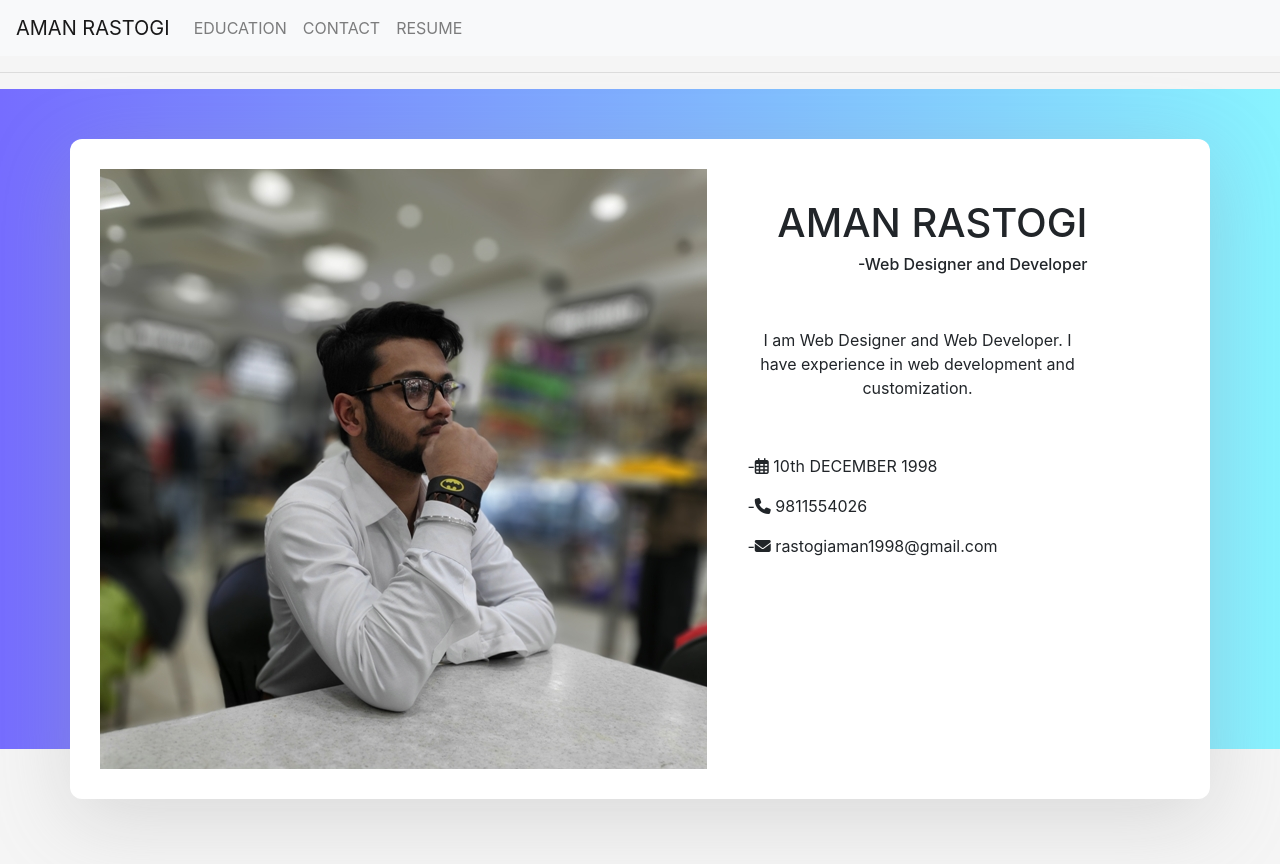
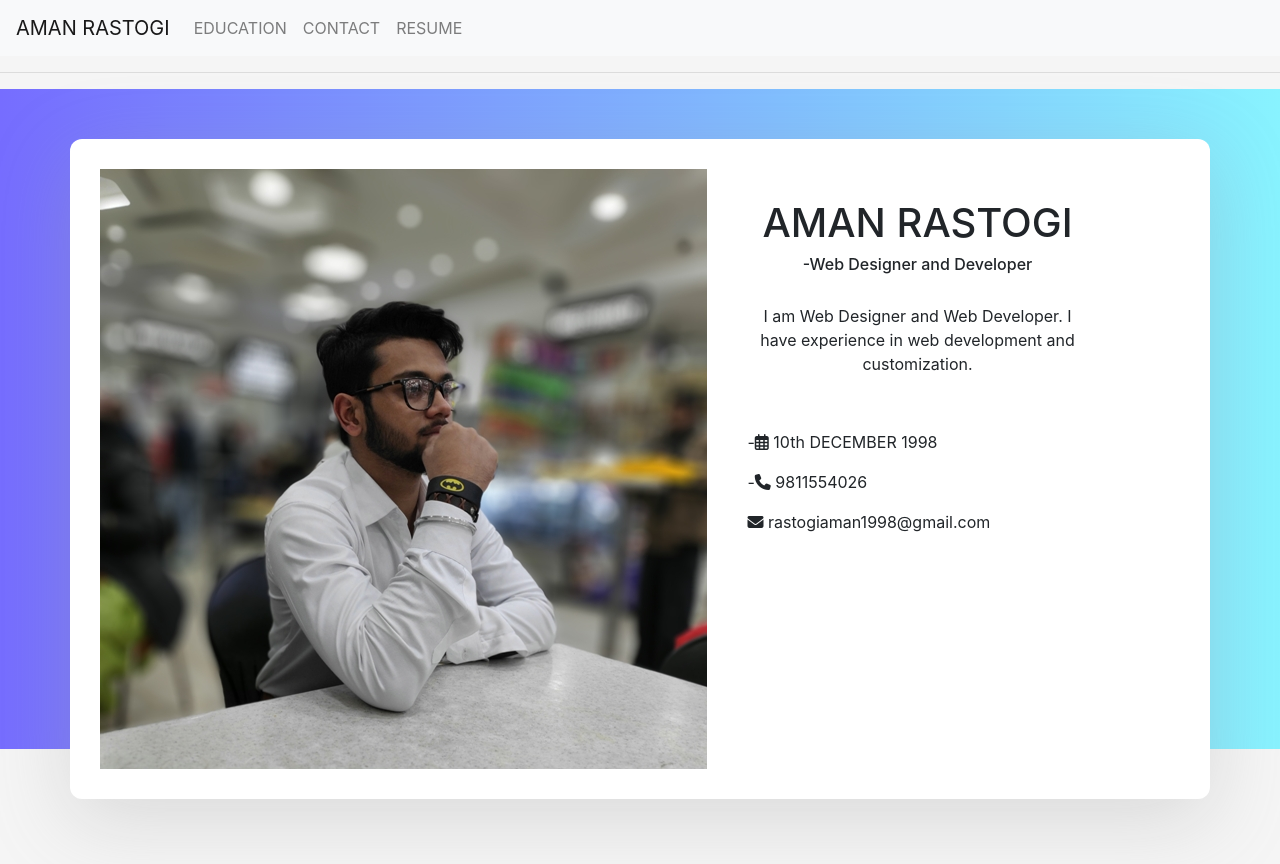
Before and after one commit to rastogiaman1998/personalcv, a plain HTML site: page index.html in a window 1280 px wide. Drawn offline with nearby package versions, Linux system fonts and the light colour scheme.

Commit message:
Update index.html

```diff
--- a/index.html
+++ b/index.html
@@ -40,16 +40,16 @@
     <div class="col-md-3"></div>
     <div class="col-md-4 " >
       <div class="clearfix"></div>
-      <h1 style="text-align: right;">AMAN RASTOGI</h1>
-      <h6 style="text-align: right;">-Web Designer and Developer</h6>
+      <h1 style="text-align: center;">AMAN RASTOGI</h1>
+      <h6 style="text-align: center;">-Web Designer and Developer</h6>
       <div class="clearfix"></div>
-      <br>
+
       <p style="text-align: center;">I am Web Designer and Web Developer. I have experience in web development and customization.</p>
       <div class="clearfix"></div>
       <br>
       <p>-<i class='far fa-calendar-alt'></i> 10th DECEMBER 1998</p>
       <p>-<i class='fa fa-phone'></i> 9811554026</p>
-      <p>-<i class='fa fa-envelope'></i> rastogiaman1998@gmail.com</p>
+      <p class="email"><i class='fa fa-envelope'></i> rastogiaman1998@gmail.com</p>
 
 
     </div>
```
